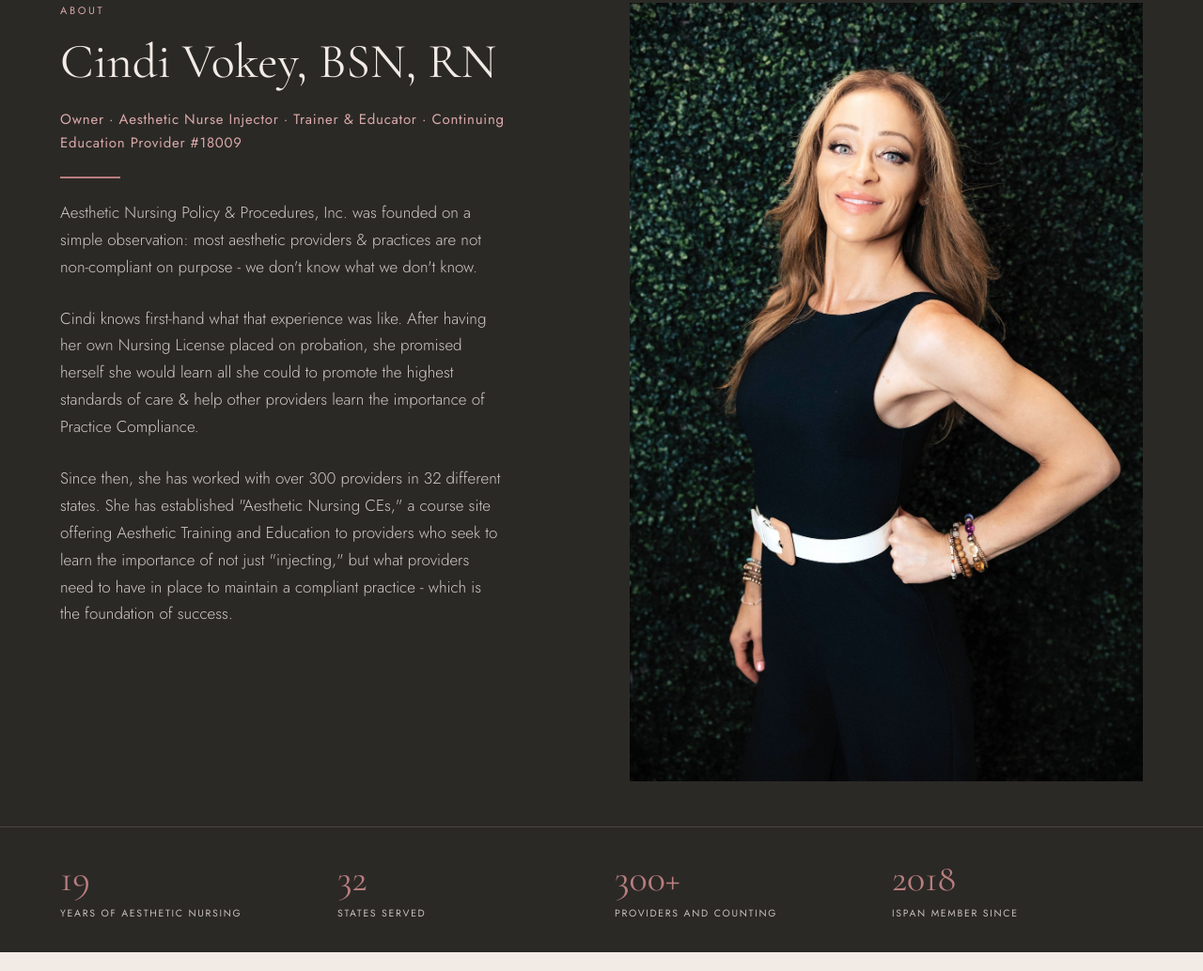
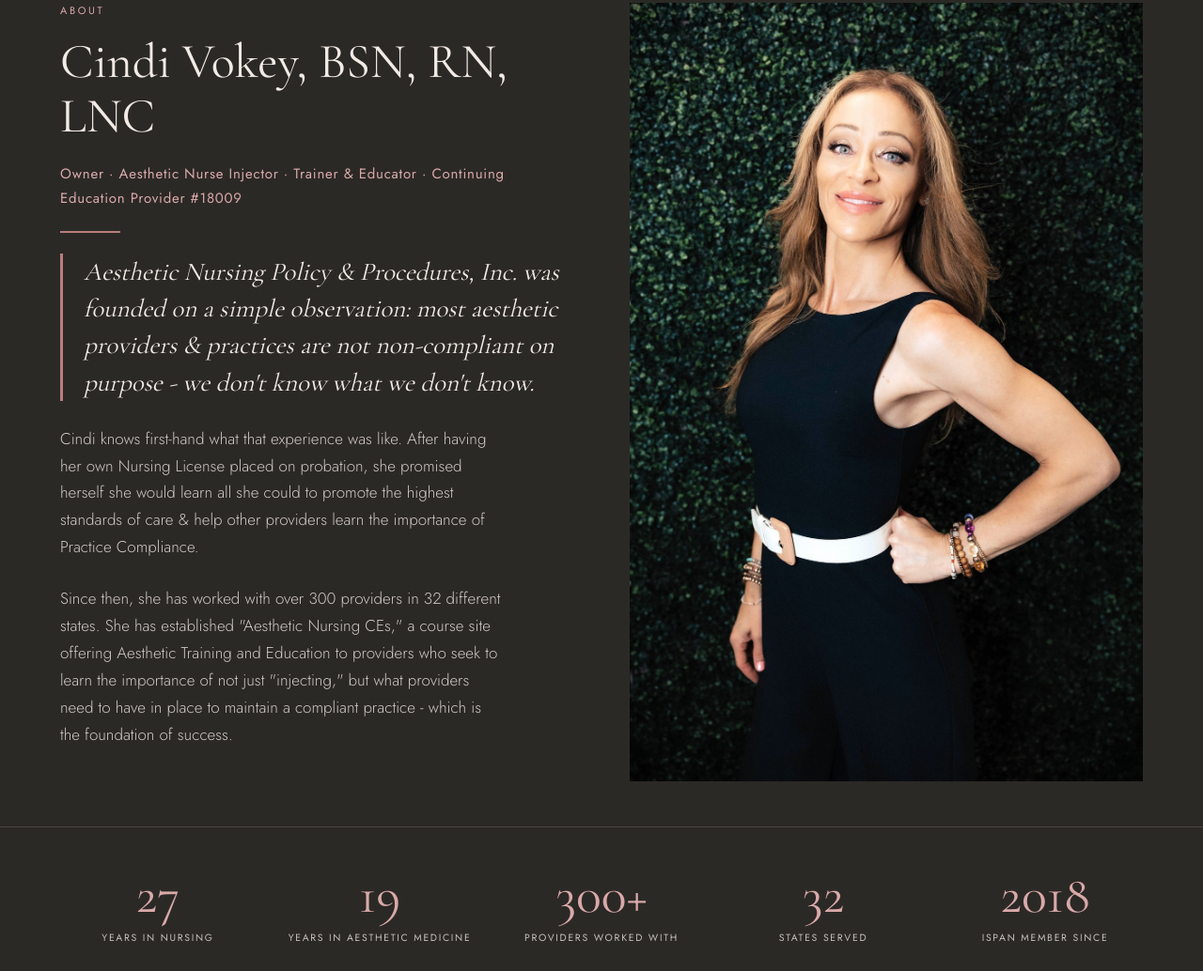
Before and after one commit to cindiaestheticnurse/aestheticnursingpnp-site, a plain HTML site: page about/index.html in a window 1280 px wide. Shown: the part 138-1172 px from the top of the page at 94% size. Drawn offline with Linux system fonts and the light colour scheme.

Commit message:
About page: featured stats, founding statement, CE wording, Beyond Aesthetics section, LNC
Co-authored-by: Perplexity <noreply@perplexity.ai>

```diff
--- a/about/index.html
+++ b/about/index.html
@@ -496,10 +496,10 @@
       <div style="max-width:1200px; margin:0 auto; padding:28px 24px 48px; display:grid; grid-template-columns:repeat(auto-fit, minmax(min(100%, 300px), 1fr)); gap:60px; align-items:start;">
         <div>
           <div style="font-size:11px; letter-spacing:0.24em; color:#D9A9A9; margin-bottom:18px;">ABOUT</div>
-          <h1 style="font-family:'Cormorant Garamond', Georgia, serif; font-weight:400; font-size:clamp(34px, 4.2vw, 52px); line-height:1.12; margin:0 0 20px;">Cindi Vokey, BSN, RN</h1>
+          <h1 style="font-family:'Cormorant Garamond', Georgia, serif; font-weight:400; font-size:clamp(34px, 4.2vw, 52px); line-height:1.12; margin:0 0 20px;">Cindi Vokey, BSN, RN, LNC</h1>
           <p style="margin:0; font-size:15px; letter-spacing:0.05em; color:#D9A9A9; line-height:1.7;">Owner · Aesthetic Nurse Injector · Trainer &amp; Educator · Continuing Education Provider #18009</p>
           <div style="width:64px; height:2px; background:#B87E7E; margin:22px 0;"></div>
-          <p style="margin:0; font-size:17px; line-height:1.7; color:rgba(242,234,228,0.82); font-weight:300; max-width:48ch;">Aesthetic Nursing Policy &amp; Procedures, Inc. was founded on a simple observation: most aesthetic providers &amp; practices are not non-compliant on purpose - we don't know what we don't know.</p>
+          <p style="margin:0; padding-left:22px; border-left:3px solid #B87E7E; font-family:'Cormorant Garamond', Georgia, serif; font-style:italic; font-size:clamp(22px, 2.2vw, 27px); line-height:1.45; color:#F2EAE4; max-width:44ch;">Aesthetic Nursing Policy &amp; Procedures, Inc. was founded on a simple observation: most aesthetic providers &amp; practices are not non-compliant on purpose - we don't know what we don't know.</p>
           <p style="margin:26px 0 0; font-size:17px; line-height:1.7; color:rgba(242,234,228,0.82); font-weight:300; max-width:48ch;">Cindi knows first-hand what that experience was like.  After having her own Nursing License placed on probation, she promised herself she would learn all she could to promote the highest standards of care &amp; help other providers learn the importance of Practice Compliance.</p>
           <p style="margin:26px 0 0; font-size:17px; line-height:1.7; color:rgba(242,234,228,0.82); font-weight:300; max-width:48ch;">Since then, she has worked with over 300 providers in 32 different states.  She has established "Aesthetic Nursing CEs," a course site offering Aesthetic Training and Education to providers who seek to learn the importance of not just "injecting," but what providers need to have in place to maintain a compliant practice - which is the foundation of success.</p>
         </div>
@@ -508,21 +508,25 @@
     </section>
 
     <section style="background:#2B2926; color:#F2EAE4; border-top:1px solid rgba(242,234,228,0.14);">
-      <div style="max-width:1200px; margin:0 auto; padding:34px 24px; display:grid; grid-template-columns:repeat(auto-fit, minmax(min(100%, 190px), 1fr)); gap:28px;">
+      <div style="max-width:1200px; margin:0 auto; padding:44px 24px; display:grid; grid-template-columns:repeat(auto-fit, minmax(min(100%, 170px), 1fr)); gap:28px; text-align:center;">
         <div>
-          <div style="font-family:'Cormorant Garamond', Georgia, serif; font-size:clamp(30px, 3.2vw, 40px); line-height:1; color:#B87E7E;">19</div>
-          <div style="margin-top:10px; font-size:10.5px; letter-spacing:0.16em; text-transform:uppercase; color:rgba(242,234,228,0.78);">Years of Aesthetic Nursing</div>
+          <div style="font-family:'Cormorant Garamond', Georgia, serif; font-size:clamp(40px, 4.4vw, 56px); line-height:1; color:#D9A9A9;">27</div>
+          <div style="margin-top:10px; font-size:10.5px; letter-spacing:0.16em; text-transform:uppercase; color:rgba(242,234,228,0.78);">Years in Nursing</div>
         </div>
         <div>
-          <div style="font-family:'Cormorant Garamond', Georgia, serif; font-size:clamp(30px, 3.2vw, 40px); line-height:1; color:#B87E7E;">32</div>
+          <div style="font-family:'Cormorant Garamond', Georgia, serif; font-size:clamp(40px, 4.4vw, 56px); line-height:1; color:#D9A9A9;">19</div>
+          <div style="margin-top:10px; font-size:10.5px; letter-spacing:0.16em; text-transform:uppercase; color:rgba(242,234,228,0.78);">Years in Aesthetic Medicine</div>
+        </div>
+        <div>
+          <div style="font-family:'Cormorant Garamond', Georgia, serif; font-size:clamp(40px, 4.4vw, 56px); line-height:1; color:#D9A9A9;">300+</div>
+          <div style="margin-top:10px; font-size:10.5px; letter-spacing:0.16em; text-transform:uppercase; color:rgba(242,234,228,0.78);">Providers Worked With</div>
+        </div>
+        <div>
+          <div style="font-family:'Cormorant Garamond', Georgia, serif; font-size:clamp(40px, 4.4vw, 56px); line-height:1; color:#D9A9A9;">32</div>
           <div style="margin-top:10px; font-size:10.5px; letter-spacing:0.16em; text-transform:uppercase; color:rgba(242,234,228,0.78);">States Served</div>
         </div>
         <div>
-          <div style="font-family:'Cormorant Garamond', Georgia, serif; font-size:clamp(30px, 3.2vw, 40px); line-height:1; color:#B87E7E;">300+</div>
-          <div style="margin-top:10px; font-size:10.5px; letter-spacing:0.16em; text-transform:uppercase; color:rgba(242,234,228,0.78);">Providers and Counting</div>
-        </div>
-        <div>
-          <div style="font-family:'Cormorant Garamond', Georgia, serif; font-size:clamp(30px, 3.2vw, 40px); line-height:1; color:#B87E7E;">2018</div>
+          <div style="font-family:'Cormorant Garamond', Georgia, serif; font-size:clamp(40px, 4.4vw, 56px); line-height:1; color:#D9A9A9;">2018</div>
           <div style="margin-top:10px; font-size:10.5px; letter-spacing:0.16em; text-transform:uppercase; color:rgba(242,234,228,0.78);">ISPAN Member Since</div>
         </div>
       </div>
@@ -547,10 +551,10 @@
         <div style="display:grid; grid-template-columns:repeat(auto-fit, minmax(min(100%, 260px), 1fr)); gap:16px;">
           <div style="background:#FFFFFF; border:1px solid #DCCFC7; padding:32px 28px;">
             <div style="font-family:'Cormorant Garamond', Georgia, serif; font-size:23px; line-height:1.25; margin-bottom:14px;">Policy &amp; Procedure Development</div>
-            <p style="margin:0; font-size:14.5px; line-height:1.75; color:#6B665F; font-weight:300;">We work together.  Personalized &amp; custom, state-compliant policies and procedures built specifically for aesthetic practices, not generic templates.</p>
+            <p style="margin:0; font-size:14.5px; line-height:1.75; color:#6B665F; font-weight:300;">We work together.  Personalized &amp; custom, state-specific policies and procedures developed around applicable regulatory requirements, built specifically for aesthetic practices, not generic templates.</p>
           </div>
           <div style="background:#FFFFFF; border:1px solid #DCCFC7; padding:32px 28px;">
-            <div style="font-family:'Cormorant Garamond', Georgia, serif; font-size:23px; line-height:1.25; margin-bottom:14px;">Accredited CE Courses</div>
+            <div style="font-family:'Cormorant Garamond', Georgia, serif; font-size:23px; line-height:1.25; margin-bottom:14px;">Continuing Education</div>
             <p style="margin:0; font-size:14.5px; line-height:1.75; color:#6B665F; font-weight:300;">CA BRN CEP Provider #18009. Continuing education courses for aesthetic nurses &amp; providers, covering topics like compliance, standardized procedures &amp; injectables.</p>
           </div>
           <div style="background:#FFFFFF; border:1px solid #DCCFC7; padding:32px 28px;">
@@ -617,9 +621,11 @@
     </section>
 
     <section style="background:#F2EAE4;">
-      <div style="max-width:820px; margin:0 auto; padding:clamp(40px, 6vw, 72px) 24px;">
-        <div style="font-size: 14px; letter-spacing: 0.24em; color: #8A4F4F; margin-bottom: 20px; font-style: italic; text-transform: uppercase">BEYOND AESTHETICS</div>
-        <p style="margin: 0; font-size: 16.5px; line-height: 1.8; color: #8A4F4F; font-weight: 300">Cindi's expertise doesn't stop at aesthetics. She helped develop a national nurse certification exam for immune globulin therapy (IgCN), consulted with Baxter Pharmaceuticals on the pre-launch of HyQVIA, and built national education programs for hematology/oncology patients. It's a depth of experience that shapes how she approaches every practice she works with — rigorous, evidence-based, and built to hold up under scrutiny.</p>
+      <div style="max-width:1200px; margin:0 auto; padding:clamp(48px, 7vw, 88px) 24px;">
+        <div style="font-size:11px; letter-spacing:0.24em; color:#8A4F4F; margin-bottom:16px;">BEYOND AESTHETICS</div>
+        <h2 style="font-family:'Cormorant Garamond', Georgia, serif; font-weight:400; font-size:clamp(30px, 3.6vw, 44px); line-height:1.15; margin:0 0 22px; max-width:36ch;">Beyond Aesthetics: <span style="font-style:italic; color:#8A4F4F;">A Foundation in Clinical Education &amp; Healthcare Standards</span></h2>
+        <p style="margin:0 0 30px; font-size:17px; line-height:1.8; color:#4A463F; font-weight:300; max-width:70ch;">Cindi's expertise doesn't stop at aesthetics. She helped develop a national nurse certification exam for immune globulin therapy (IgCN), consulted with Baxter Pharmaceuticals on the pre-launch of HyQVIA, and built national education programs for hematology/oncology patients. It's a depth of experience that shapes how she approaches every practice she works with — rigorous, evidence-based, and built to hold up under scrutiny.</p>
+        <div style="display:grid; grid-template-columns:repeat(auto-fit, minmax(min(100%, 200px), 1fr)); gap:14px;"><div style="background:#FFFFFF; border-top:3px solid #8A4F4F; padding:22px 20px; box-shadow:0 10px 24px rgba(43,41,38,0.07); font-family:'Cormorant Garamond', Georgia, serif; font-size:20px; line-height:1.3; color:#2B2926;">IgCN Examination Development</div><div style="background:#FFFFFF; border-top:3px solid #8A4F4F; padding:22px 20px; box-shadow:0 10px 24px rgba(43,41,38,0.07); font-family:'Cormorant Garamond', Georgia, serif; font-size:20px; line-height:1.3; color:#2B2926;">Baxter Pharmaceuticals and HyQVIA</div><div style="background:#FFFFFF; border-top:3px solid #8A4F4F; padding:22px 20px; box-shadow:0 10px 24px rgba(43,41,38,0.07); font-family:'Cormorant Garamond', Georgia, serif; font-size:20px; line-height:1.3; color:#2B2926;">National IV Infusion Training</div><div style="background:#FFFFFF; border-top:3px solid #8A4F4F; padding:22px 20px; box-shadow:0 10px 24px rgba(43,41,38,0.07); font-family:'Cormorant Garamond', Georgia, serif; font-size:20px; line-height:1.3; color:#2B2926;">Oncology and Chemotherapy Infusion Nursing</div><div style="background:#FFFFFF; border-top:3px solid #8A4F4F; padding:22px 20px; box-shadow:0 10px 24px rgba(43,41,38,0.07); font-family:'Cormorant Garamond', Georgia, serif; font-size:20px; line-height:1.3; color:#2B2926;">Continuing Education Development</div></div>
       </div>
     </section>
 
```
